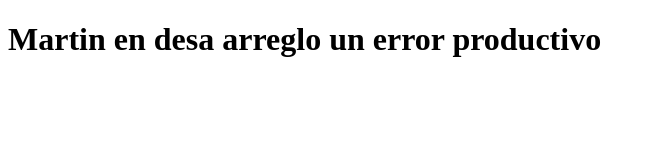
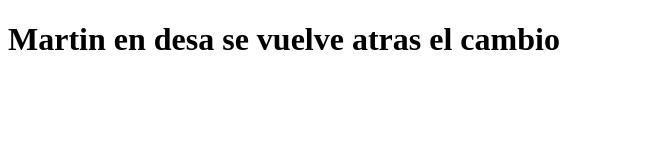
Before and after one commit to ruizdiazmartin/Capacitacion, a plain HTML site: page Index.html in a window 1280 px wide. Shown: the whole page, without its empty margins (0-655 px from the left). Drawn offline with Linux system fonts and the light colour scheme.

Commit message:
Se vuelve atras el ultimo cambio

```diff
--- a/Index.html
+++ b/Index.html
@@ -8,7 +8,7 @@
 </head>
 
 <body>
-    <h1>Martin en desa arreglo un error productivo</h1>
+    <h1>Martin en desa se vuelve atras el cambio</h1>
 </body>
 
 </html>
```
